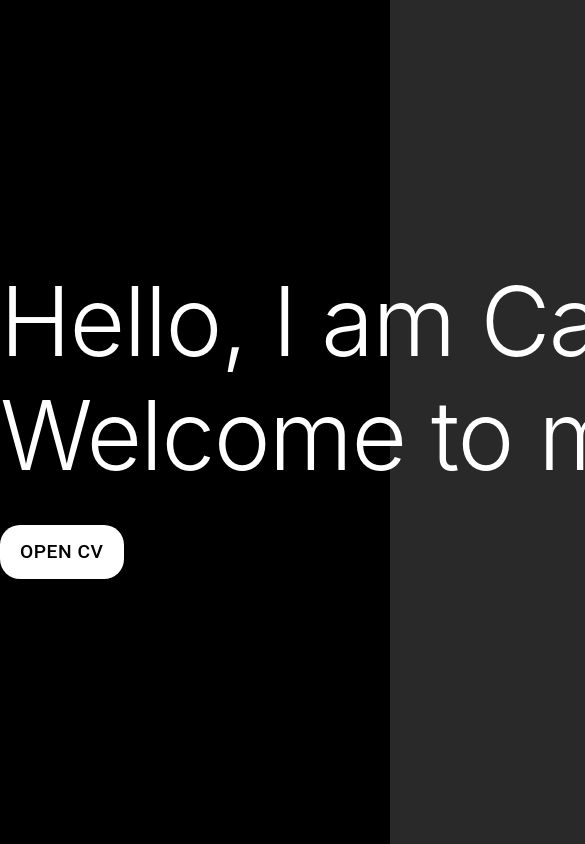
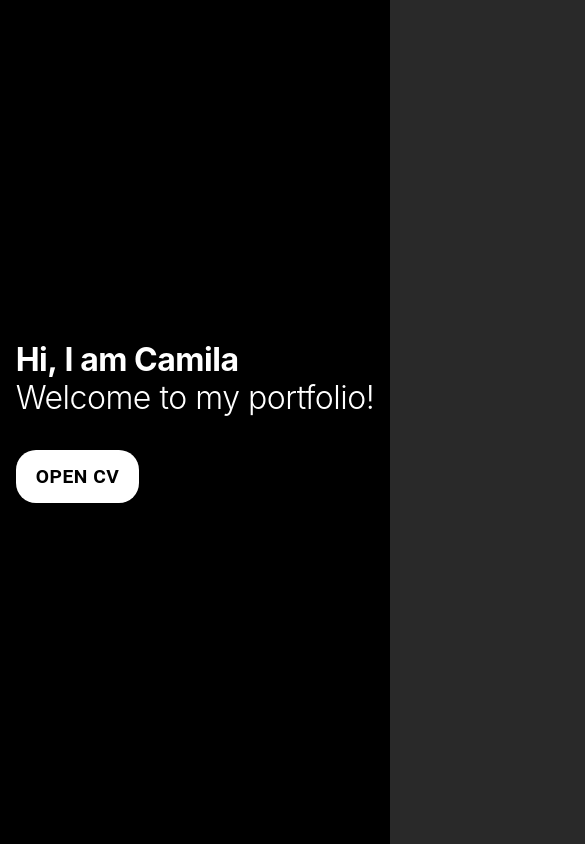
Before and after one commit to cbalsemao/cv-project, a React (Vite) app: page / in a window 390 px wide. Shown: the top 844 px of the page, 585 px wide, since content can reach past the window. Built offline with nearby package versions, Linux system fonts and the light colour scheme.

Commit message:
chore: add responsivity to  Intro section

```diff
--- a/src/pages/landing-page/sections/IntroSection.tsx
+++ b/src/pages/landing-page/sections/IntroSection.tsx
@@ -1,11 +1,62 @@
 import { Button, Typography } from '@mui/material';
 import Grid from '@mui/material/Grid2';
-import { useLayoutEffect, useRef } from 'react';
+import { ReactNode, RefObject, useLayoutEffect, useRef } from 'react';
 import { gsap } from 'gsap';
 import { useNavigate } from 'react-router-dom';
 
+const ButtonOpenCV = () => {
+  const navigate = useNavigate();
+
+  return (
+    <Button
+      variant="contained"
+      onClick={() => navigate('/cv')}
+      sx={{
+        mt: 4,
+        backgroundColor: 'white',
+        fontWeight: 'bold',
+        color: 'black',
+        '&:hover': {
+          backgroundColor: 'gray',
+        },
+        fontSize: '1.2rem',
+        padding: '10px 20px',
+        borderRadius: '20px',
+        boxShadow: '0 4px 8px rgba(0, 0, 0, 0.2)',
+      }}
+    >
+      Open CV
+    </Button>
+  );
+};
+
+const IntroTextContainer = ({
+  children,
+  sectionRef,
+}: {
+  children: ReactNode;
+  sectionRef: RefObject<HTMLDivElement>;
+}) => {
+  return (
+    <Grid
+      container
+      ref={sectionRef}
+      sx={{
+        backgroundColor: 'black',
+        justifyContent: 'center',
+        alignItems: 'center',
+        flexDirection: 'column',
+        color: 'white',
+        height: '100vh',
+        width: '100%',
+      }}
+    >
+      {children}
+    </Grid>
+  );
+};
+
 const IntroSection = () => {
-  const navigate = useNavigate();
   const textRef = useRef<HTMLDivElement>(null);
   const sectionRef = useRef<HTMLDivElement>(null);
 
@@ -46,54 +97,46 @@ const IntroSection = () => {
   }, []);
 
   return (
-    <Grid
-      ref={sectionRef} // Reference for observing visibility
-      container
-      sx={{
-        backgroundColor: 'black',
-        justifyContent: 'center',
-        alignItems: 'center',
-        flexDirection: 'column',
-        color: 'white',
-        height: '100vh',
-        width: '100%',
-      }}
-    >
+    <IntroTextContainer sectionRef={sectionRef}>
       <div ref={textRef}>
-        <Typography variant="h1">
-          {'Hello, I am Camila'.split('').map((char, index) => (
+        <Typography
+          variant="h1"
+          sx={{
+            fontWeight: 'bold',
+            fontSize: {
+              xs: '2rem',
+              sm: '3rem',
+              md: '4rem',
+              lg: '5rem',
+            },
+          }}
+        >
+          {'Hi, I am Camila'.split('').map((char, index) => (
             <span key={index} className="char">
               {char === ' ' ? '\u00A0' : char}
             </span>
           ))}
         </Typography>
-        <Typography variant="h1">
+        <Typography
+          variant="h1"
+          sx={{
+            fontSize: {
+              xs: '2rem',
+              sm: '3rem',
+              md: '4rem',
+              lg: '5rem',
+            },
+          }}
+        >
           {'Welcome to my portfolio!'.split('').map((char, index) => (
             <span key={index} className="char">
               {char === ' ' ? '\u00A0' : char}
             </span>
           ))}
         </Typography>
-        <Button
-          variant="contained"
-          onClick={() => navigate('/cv')}
-          sx={{
-            mt: 4,
-            backgroundColor: 'white',
-            color: 'black',
-            '&:hover': {
-              backgroundColor: 'gray',
-            },
-            fontSize: '1.2rem',
-            padding: '10px 20px',
-            borderRadius: '20px',
-            boxShadow: '0 4px 8px rgba(0, 0, 0, 0.2)',
-          }}
-        >
-          Open CV
-        </Button>
+        <ButtonOpenCV />
       </div>
-    </Grid>
+    </IntroTextContainer>
   );
 };
 
--- a/src/pages/landing-page/sections/ScrollSection.tsx
+++ b/src/pages/landing-page/sections/ScrollSection.tsx
@@ -1,4 +1,4 @@
-import { useRef, useEffect, useLayoutEffect } from 'react';
+import { useRef, useLayoutEffect } from 'react';
 import { gsap } from 'gsap';
 import { ScrollTrigger } from 'gsap/dist/ScrollTrigger';
 import AboutMeSection from './AboutMeSection';
```
